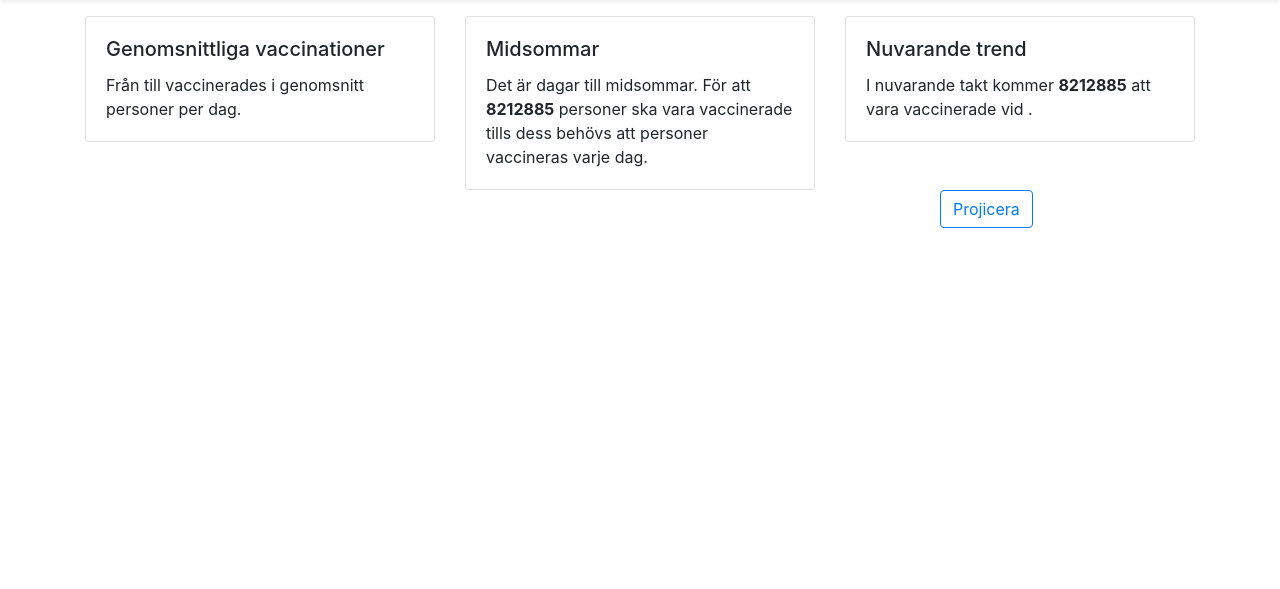
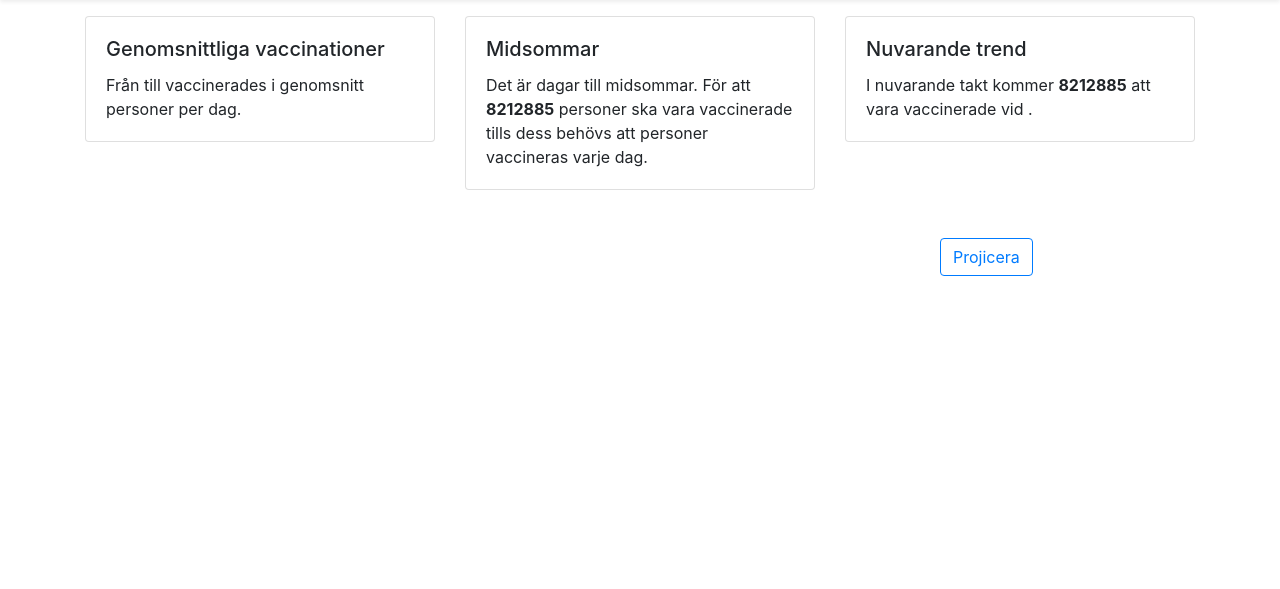
Before and after one commit to Halliom/VaxDax, a Flask app: template templates/index.html in a window 1280 px wide. Shown: the part 71-660 px from the top of the page. Run offline with Flask 2, Linux system fonts and the light colour scheme; the template is opened without the code that fills it, so the values that code supplies are empty; some libraries are stand-ins or nearby versions.

Commit message:
Lowered the button a bit

```diff
--- a/templates/index.html
+++ b/templates/index.html
@@ -85,7 +85,7 @@
             <div class="col-10 col-lg-9">
                 <div id="viz"></div>
             </div>
-            <div class="col-2 col-lg-3">
+            <div class="col-2 col-lg-3 pt-5">
                 <button
                     class="btn"
                     v-bind:class="{ 'btn-primary': projected, 'btn-outline-primary': !projected }"
```
